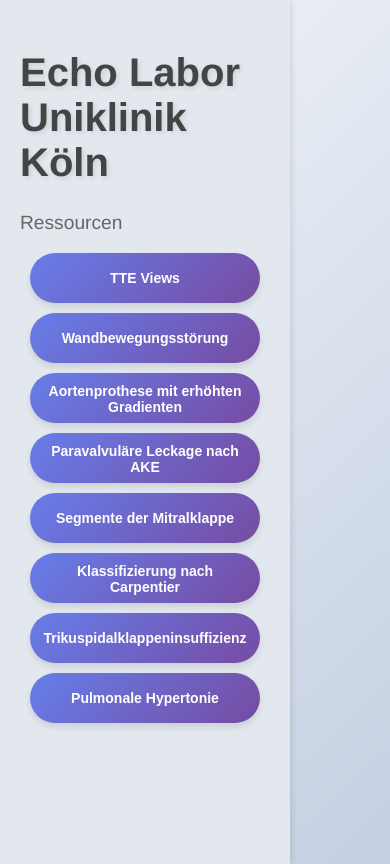
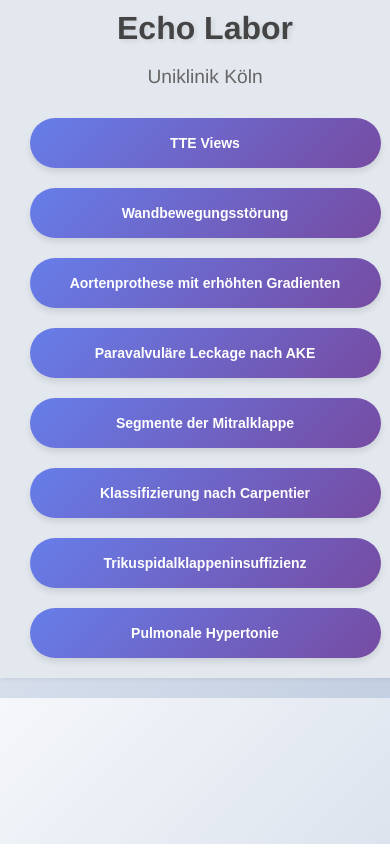
Before and after one commit to riccardo1791/EchoRes, a plain HTML site: page index.html in a window 390 px wide. Drawn offline with Linux system fonts and the light colour scheme.

Commit message:
Update index.html

```diff
--- a/index.html
+++ b/index.html
@@ -11,22 +11,38 @@
             color: #333;
             margin: 0;
             display: flex;
+            flex-direction: column;
+        }
+        .container {
+            display: flex;
+            flex-direction: row;
+            flex: 1;
+            height: 100vh;
+        }
+        .left-panel {
+            width: 250px;
+            background: #e3e8ef;
+            padding: 20px;
+            box-shadow: 2px 0 6px rgba(0, 0, 0, 0.1);
+            display: flex;
+            flex-direction: column;
+            align-items: flex-start;
         }
         h1 {
-            font-size: 2.5em;
-            margin-top: 30px;
+            font-size: 2em;
+            margin: 0;
             color: #444;
             text-shadow: 2px 2px 5px rgba(0, 0, 0, 0.1);
         }
         p {
             font-size: 1.2em;
             color: #666;
+            margin-bottom: 20px;
         }
         button {
-            display: block;
             width: 230px;
             height: 50px;
-            margin: 10px auto;
+            margin: 10px 0;
             padding: 10px;
             font-size: 14px;
             font-weight: bold;
@@ -43,24 +59,17 @@
             transform: scale(1.05);
             box-shadow: 0 6px 10px rgba(0, 0, 0, 0.15);
         }
-        .left-panel {
-            width: 250px;
-            background: #e3e8ef;
-            padding: 20px;
-            box-shadow: 2px 0 6px rgba(0, 0, 0, 0.1);
-        }
         .image-container {
             flex: 1;
             display: flex;
             justify-content: center;
             align-items: center;
-            height: 100vh;
             padding: 10px;
         }
         img {
             display: none;
-            height: 700px;
-            width: auto;
+            max-height: 90vh;
+            max-width: 90vw;
             border-radius: 15px;
             box-shadow: 0 6px 10px rgba(0, 0, 0, 0.15);
             transition: transform 0.3s;
@@ -80,12 +89,29 @@
             font-size: 0.9em;
             color: #888;
         }
+        @media screen and (max-width: 768px) {
+            .container {
+                flex-direction: column;
+            }
+            .left-panel {
+                width: 100%;
+                align-items: center;
+                padding: 10px;
+            }
+            button {
+                width: 90%;
+            }
+            .image-container {
+                padding: 10px;
+            }
+        }
     </style>
 </head>
 <body>
+    <div class="container">
         <div class="left-panel">
-        <h1>Echo Labor Uniklinik Köln</h1>
-        <p>Ressourcen</p>
+            <h1>Echo Labor</h1>
+            <p>Uniklinik Köln</p>
             <button onclick="showImage('image6')">TTE Views</button>
             <button onclick="showImage('image1')">Wandbewegungsstörung</button>
             <button onclick="showImage('image2')">Aortenprothese mit erhöhten Gradienten</button>
@@ -106,6 +132,7 @@
             <img id="image7" src="./images/image7.jpeg" alt="Image 7">
             <img id="image8" src="./images/image8.png" alt="Image 8">
         </div>
+    </div>
 
     <script>
         function showImage(imageId) {
```
Lines whose indentation alone changed are shown as unchanged.
